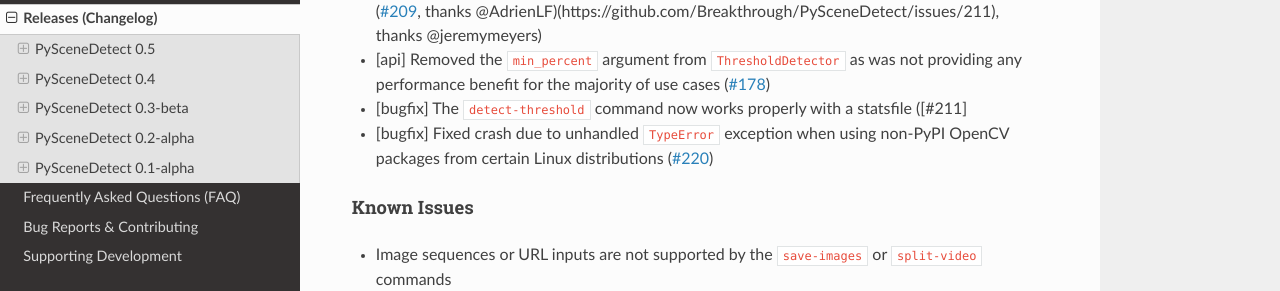
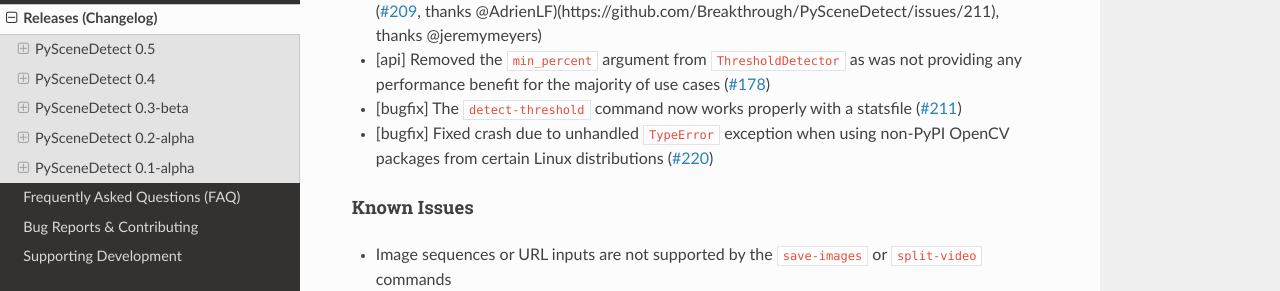
Before and after one commit to vovamushak/PySceneDetect, an MkDocs documentation site: the page built from docs/changelog.md, in a window 1280 px wide and 900 px high, scrolled down 670 px. Shown: the part 159-450 px from the top of the window. Built offline with MkDocs 1.6.1, drawn with Linux system fonts in a browser that asks for light colours; nearby versions of some CDN libraries; old or Windows-style settings are respelled for this version of MkDocs; part of the change alters nothing that is shown.

```diff
--- a/docs/changelog.md
+++ b/docs/changelog.md
@@ -23,7 +23,7 @@ PySceneDetect Releases
  * [api] Calling `seek()` on a `VideoManager` will now respect the end time if set
  * [api] The `split_video_` functions now return the exit code of invoking `ffmpeg` or `mkvmerge` ([#209](https://github.com/Breakthrough/PySceneDetect/issues/209), thanks @AdrienLF)(https://github.com/Breakthrough/PySceneDetect/issues/211), thanks @jeremymeyers)
  * [api] Removed the `min_percent` argument from `ThresholdDetector` as was not providing any performance benefit for the majority of use cases ([#178](https://github.com/Breakthrough/PySceneDetect/issues/178))
- * [bugfix] The `detect-threshold` command now works properly with a statsfile ([#211]
+ * [bugfix] The `detect-threshold` command now works properly with a statsfile ([#211](https://github.com/Breakthrough/PySceneDetect/issues/211))
  * [bugfix] Fixed crash due to unhandled `TypeError` exception when using non-PyPI OpenCV packages from certain Linux distributions ([#220](https://github.com/Breakthrough/PySceneDetect/issues/220))
 
 #### Known Issues
```
